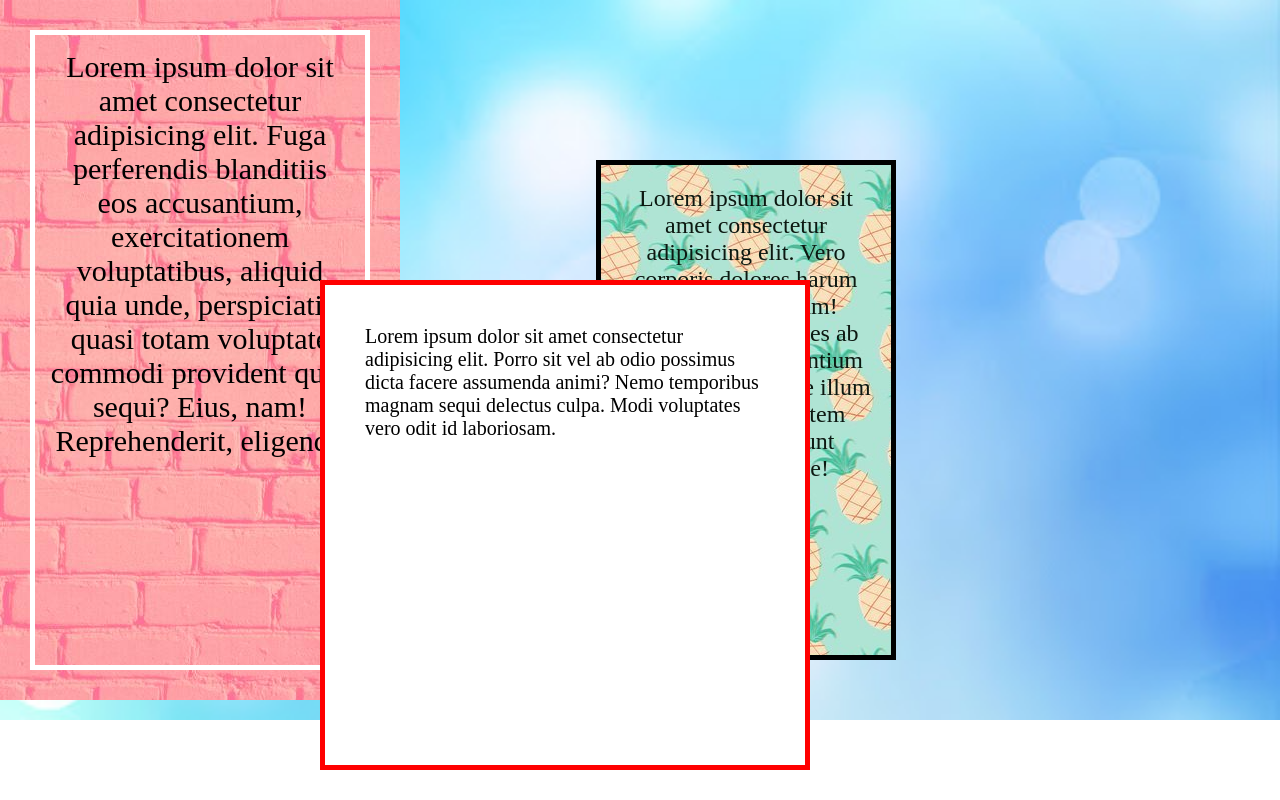
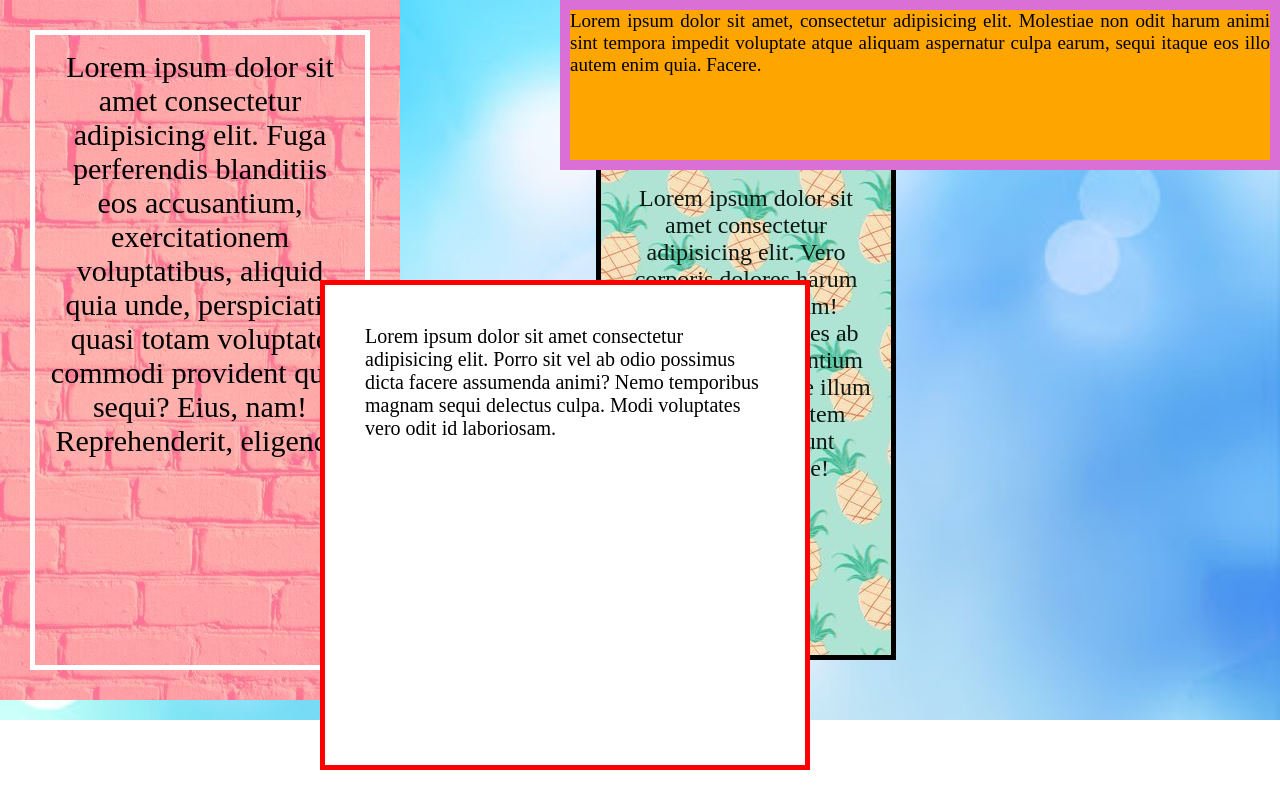
Before and after one commit to AlexandrLisowskiy/laboratory5, a plain HTML site: page index.html in a window 1280 px wide. Drawn offline with Linux system fonts and the light colour scheme.

Commit message:
fourth block

```diff
--- a/css/style.css
+++ b/css/style.css
@@ -49,3 +49,15 @@ body {
     left: 25%;
     padding: 40px;
 }
+
+.fourth {
+    width: 700px;
+    height: 150px;
+    background: orange;
+    border: solid 10px orchid;
+    position: absolute;
+    top: 0;
+    right: 0;
+    text-align: justify;
+    font-size: 19px;
+}
--- a/index.html
+++ b/index.html
@@ -11,6 +11,6 @@
     <div class="first"><div>Lorem ipsum dolor sit amet consectetur adipisicing elit. Fuga perferendis blanditiis eos accusantium, exercitationem voluptatibus, aliquid quia unde, perspiciatis quasi totam voluptate commodi provident quas sequi? Eius, nam! Reprehenderit, eligendi.</div></div>
     <div class="second">Lorem ipsum dolor sit amet consectetur adipisicing elit. Vero corporis dolores harum cumque quisquam! Excepturi asperiores ab accusantium laudantium quia. Doloribus iure illum id earum voluptatem distinctio deserunt minima tempore!</div>
     <div class="third">Lorem ipsum dolor sit amet consectetur adipisicing elit. Porro sit vel ab odio possimus dicta facere assumenda animi? Nemo temporibus magnam sequi delectus culpa. Modi voluptates vero odit id laboriosam.</div>
-    <div class="fourth"></div>
+    <div class="fourth">Lorem ipsum dolor sit amet, consectetur adipisicing elit. Molestiae non odit harum animi sint tempora impedit voluptate atque aliquam aspernatur culpa earum, sequi itaque eos illo autem enim quia. Facere.</div>
 </body>
 </html>
```
